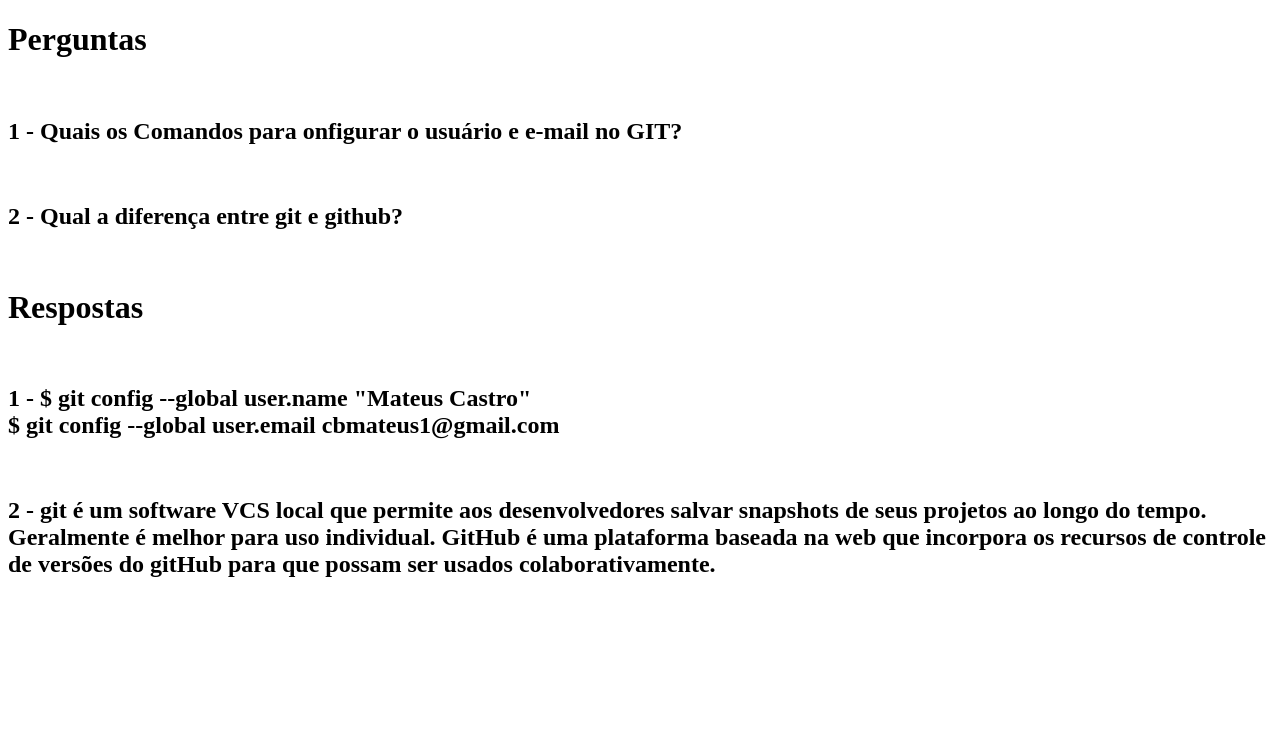
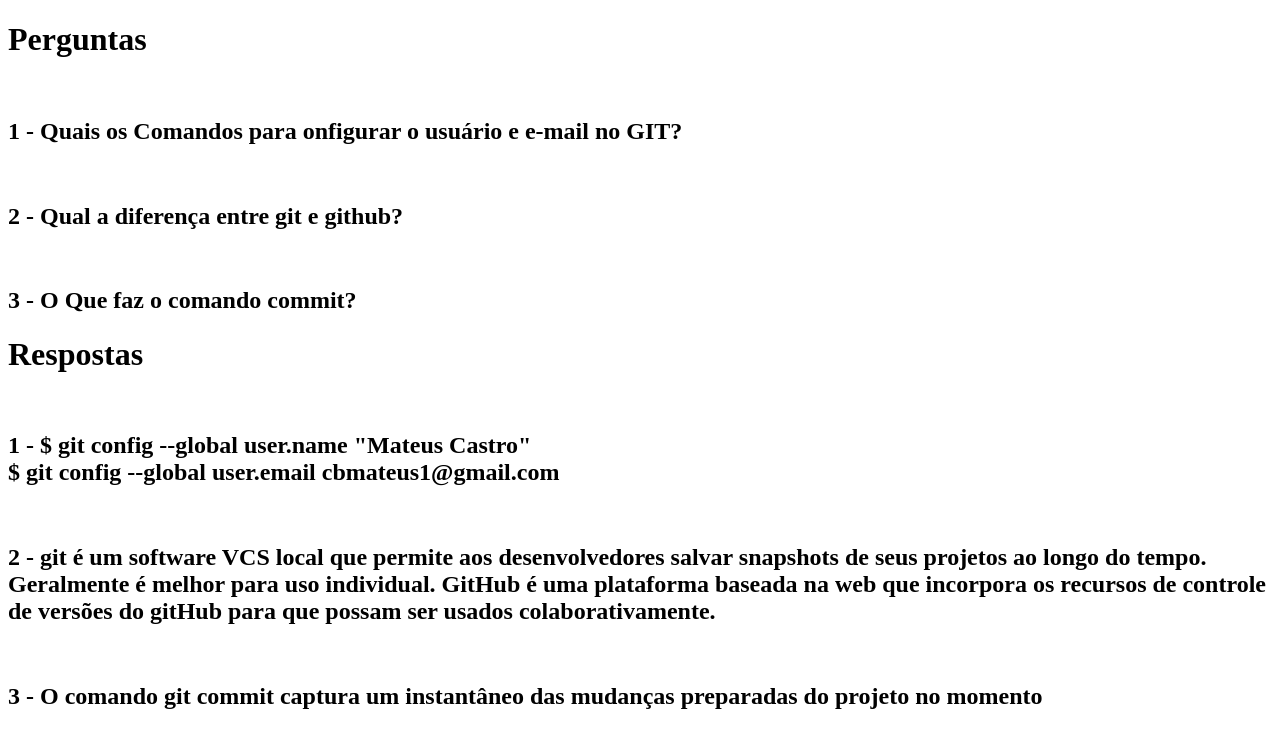
Before and after one commit to cbmateus-dev/treinamento-git-java-senai, a plain HTML site: page index.html in a window 1280 px wide. Drawn offline with Linux system fonts and the light colour scheme.

Commit message:
3 - Pergunta

```diff
--- a/index.html
+++ b/index.html
@@ -15,6 +15,7 @@
     <br>
     <h2>2 - Qual a diferença entre git e github?</h2>
     <br>
+    <h2>3 - O Que faz o comando commit?</h2>
     <h1>Respostas</h1>
     <br>
     <h2>1 - $ git config --global user.name "Mateus Castro"<br>
@@ -24,6 +25,7 @@
         tempo. Geralmente é melhor para uso individual. GitHub é uma plataforma baseada na web que incorpora os recursos
         de controle de versões do gitHub para que possam ser usados colaborativamente.</h2>
     <br>
+    <h2>3 - O comando git commit captura um instantâneo das mudanças preparadas do projeto no momento</h2>
 
 </body>
 
```
